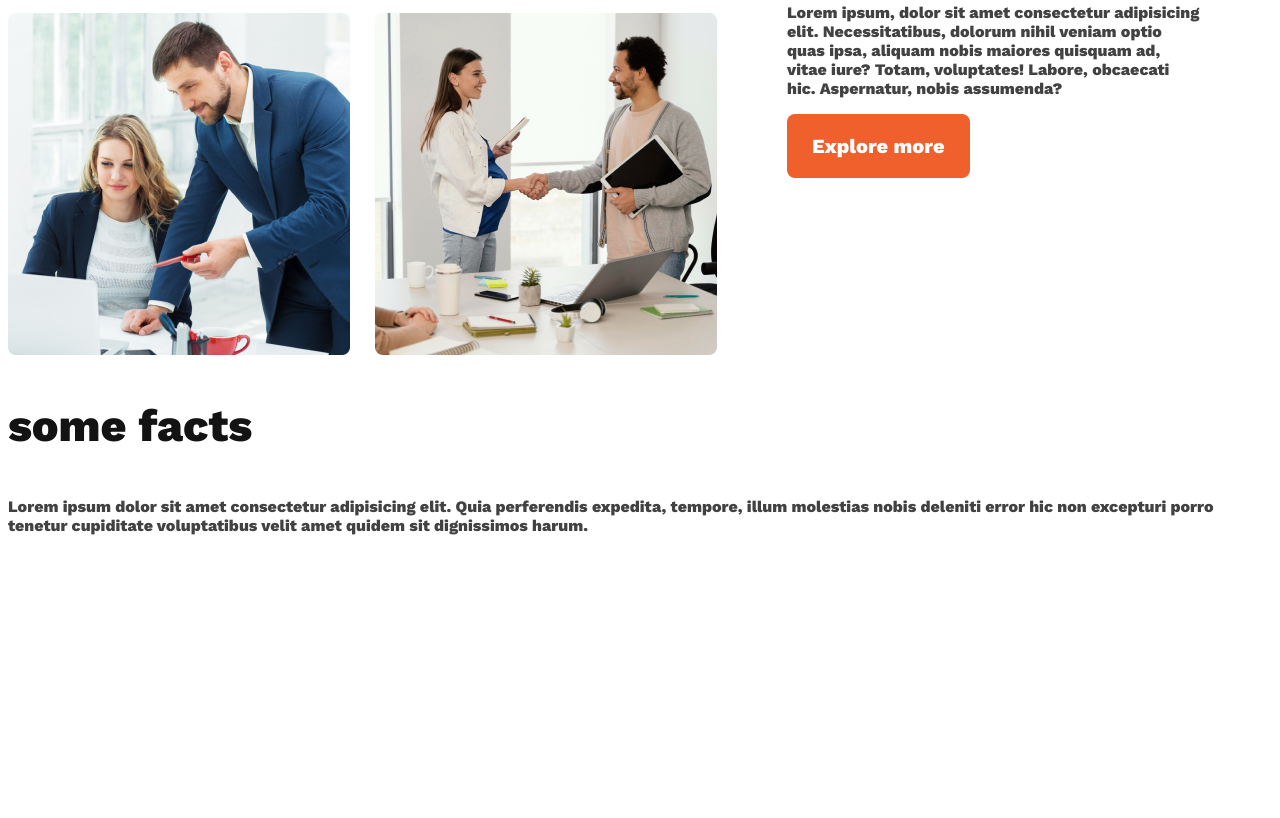
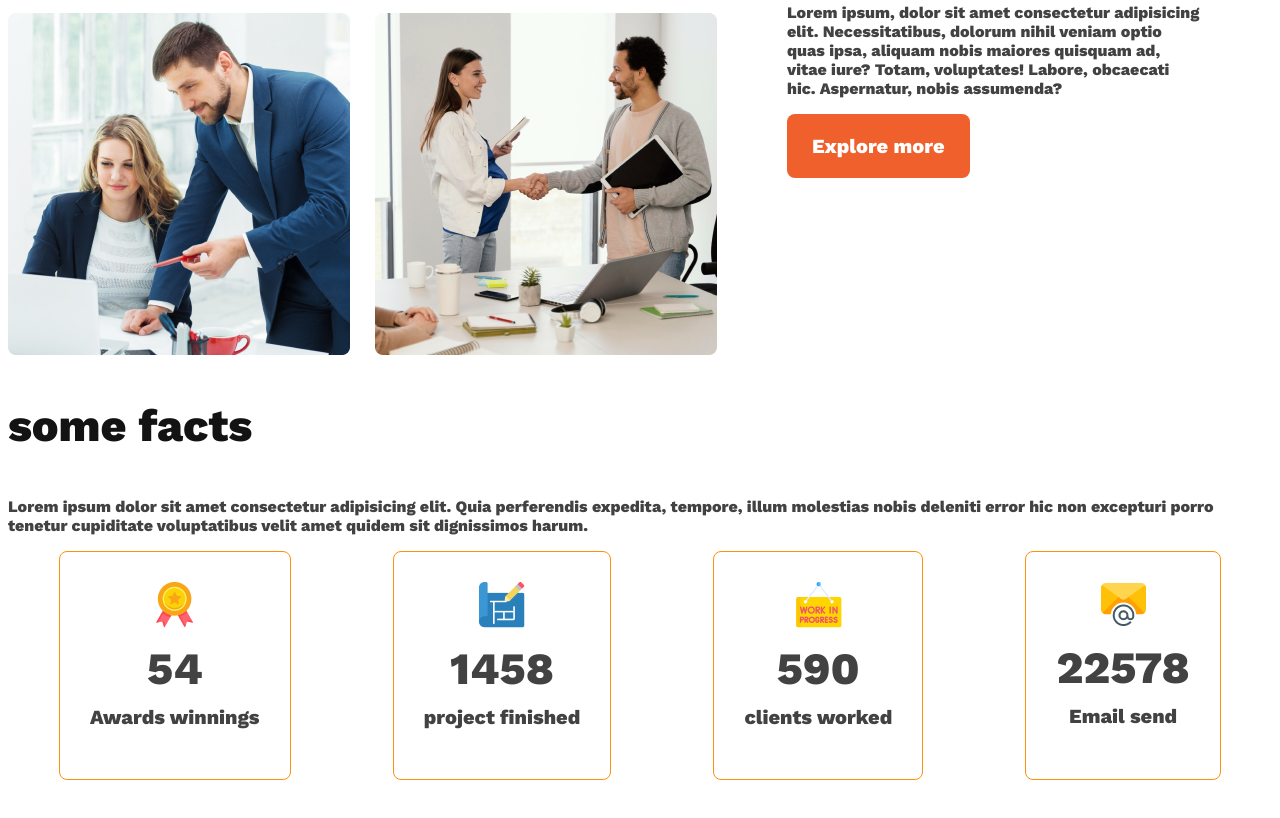
Before and after one commit to mdsadiksadat/g3-arkitect, a plain HTML site: page index.html in a window 1280 px wide. Shown: the part 1541-2359 px from the top of the page. Before the commit the page ends 2146 px from the top, so only its background shows below. Drawn offline with nearby package versions, Linux system fonts and the light colour scheme.

Commit message:
end of fex-card-container

```diff
--- a/index.html
+++ b/index.html
@@ -46,6 +46,28 @@
         <section>
             <h3 class="section-tittle">some facts</h3>
             <p class="text-light-gry">Lorem ipsum dolor sit amet consectetur adipisicing elit. Quia perferendis expedita, tempore, illum molestias nobis deleniti error hic non excepturi porro tenetur cupiditate voluptatibus velit amet quidem sit dignissimos harum.</p>
+            <div class="fex-card-container">
+                <div class="card">
+                    <img src="images/icons/ribon.png" alt="">
+                    <h2 class="card-stats">54</h2>
+                    <p class="card-tittle text-light-gry">Awards winnings</p>
+                </div>
+                <div class="card">
+                    <img src="images/icons/projects.png" alt="">
+                    <h2 class="card-stats">1458</h2>
+                    <p class="card-tittle text-light-gry">project finished</p>
+                </div>
+                <div class="card">
+                    <img src="images/icons/customers.png" alt="">
+                    <h2 class="card-stats">590</h2>
+                    <p class="card-tittle text-light-gry">clients worked</p>
+                </div>
+                <div class="card">
+                    <img src="images/icons/email.png" alt="">
+                    <h2 class="card-stats">22578</h2>
+                    <p class="card-tittle text-light-gry">Email send</p>
+                </div>
+            </div>
         </section>
     </main>
     <footer>
--- a/styles/arkitect.css
+++ b/styles/arkitect.css
@@ -88,6 +88,28 @@ main{
     color:rgba(240, 94, 42, 0.985); ;
     font-weight: 700px;
 }
+.fex-card-container{
+    display: flex;
+    justify-content: space-around;
+}
+.fex-card-container .card{
+    border-radius: 8px;
+    border: 1px solid #ff900e;
+    text-align: center;
+    padding: 30px;
+
+}
+.fex-card-container .card-tittle{
+    font-size: 600;
+    font-size: 1.25rem;
+    margin-top: 5px;
+}
+.fex-card-container .card-stats{
+    font-size: 2.8rem;
+    color: #424242;
+    margin-top: 10px;
+    margin-bottom:10px ;
+}
 
 
 
```
